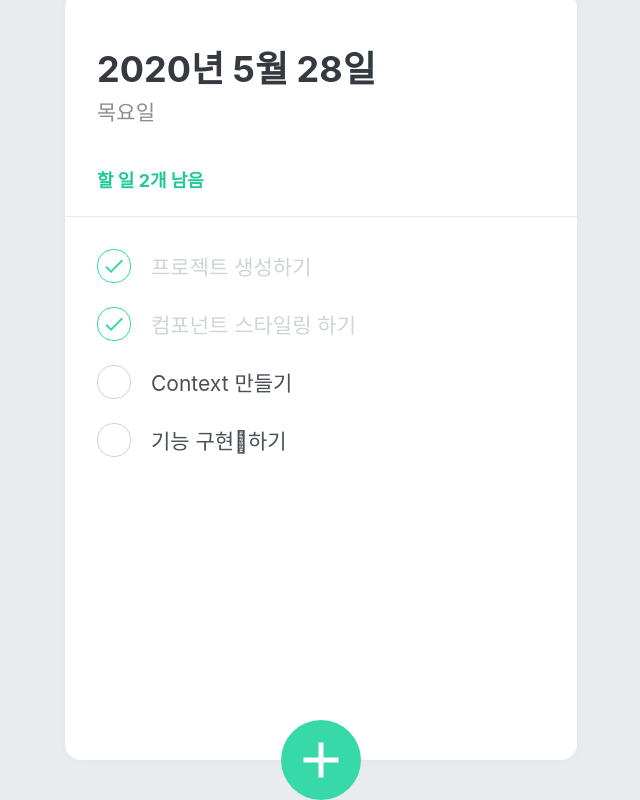
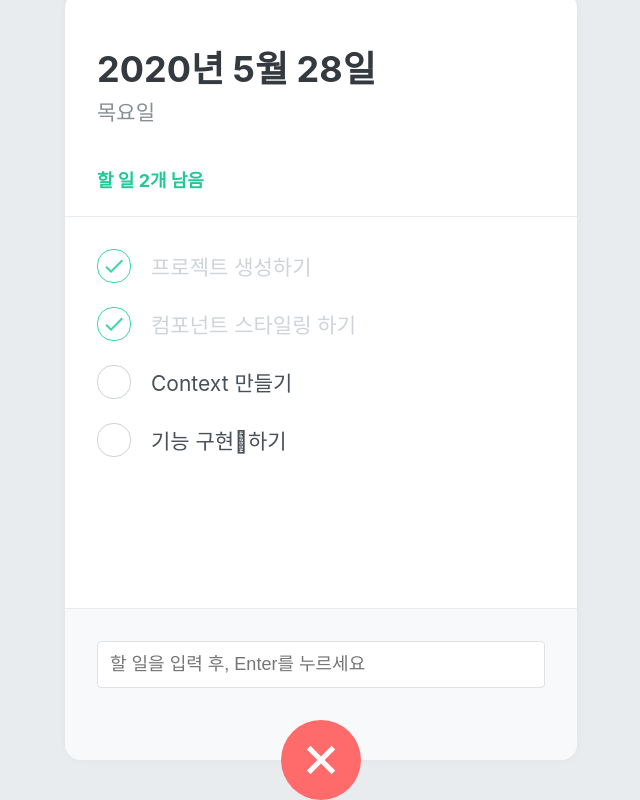
Before and after one commit to JuYeong0413/fastcampus-react-todolist, a React (Create React App) app: page / in a window 1280 px wide. Both pictures are taken after a click on the button 640 px from the left and 864 px from the top of the page. Shown: the part 104-904 px from the top of the page, without its empty margins (319-959 px from the left). Built offline with nearby package versions, Linux system fonts and the light colour scheme.

Commit message:
add: InsertForm in TodoCreate

```diff
--- a/src/components/TodoCreate.js
+++ b/src/components/TodoCreate.js
@@ -1,4 +1,4 @@
-import React from 'react';
+import React, { useState } from 'react';
 import styled, { css } from 'styled-components';
 import { MdAdd } from 'react-icons/md';
 
@@ -30,13 +30,64 @@ const CircleButton = styled.button`
 
   border: none;
   outline: none;
+
+  transition: 0.125s all ease-in;
+  ${props => props.open &&
+    css`
+      background: #ff6b6b;
+      &:hover {
+        background: #ff8787;
+      }
+      &:active{
+        background: #fa5252;
+      }
+      transform: translate(-50%, 50%) rotate(45deg);
+    `}
+`;
+
+const InsertFormPositioner = styled.div`
+  width: 100%;
+  bottom: 0;
+  left: 0;
+  position: absolute;
+`;
+
+const InsertForm = styled.div`
+  background: #f8f9fa;
+  padding: 32px;
+  padding-bottom: 72px;
+  border-bottom-left-radius: 16px;
+  border-bottom-right-radius: 16px;
+  border-top: 1px solid #e9ecef;
+`;
+
+const Input = styled.input`
+  padding: 12px;
+  border-radius: 4px;
+  border: 1px solid #dee2e6;
+  width: 100%;
+  outline: none;
+  font-size: 18px;
+  box-sizing: border-box;
 `;
 
 function TodoCreate() {
+  const [open, setOpen] = useState(false);
+  const onToggle = () => setOpen(!open);
+
   return (
-    <CircleButton>
-      <MdAdd />
-    </CircleButton>
+    <>
+      {open && (
+        <InsertFormPositioner>
+          <InsertForm>
+            <Input placeholder="할 일을 입력 후, Enter를 누르세요" autoFocus />
+          </InsertForm>
+        </InsertFormPositioner>
+      )}
+      <CircleButton onClick={onToggle} open={open}>
+        <MdAdd />
+      </CircleButton>
+    </>
   );
 }
 
```
